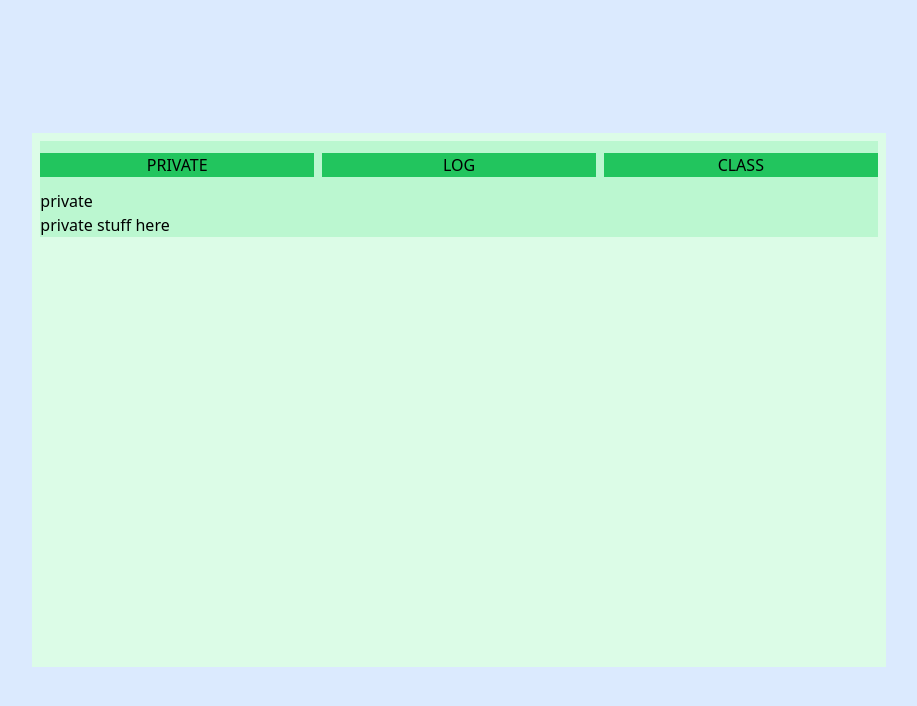
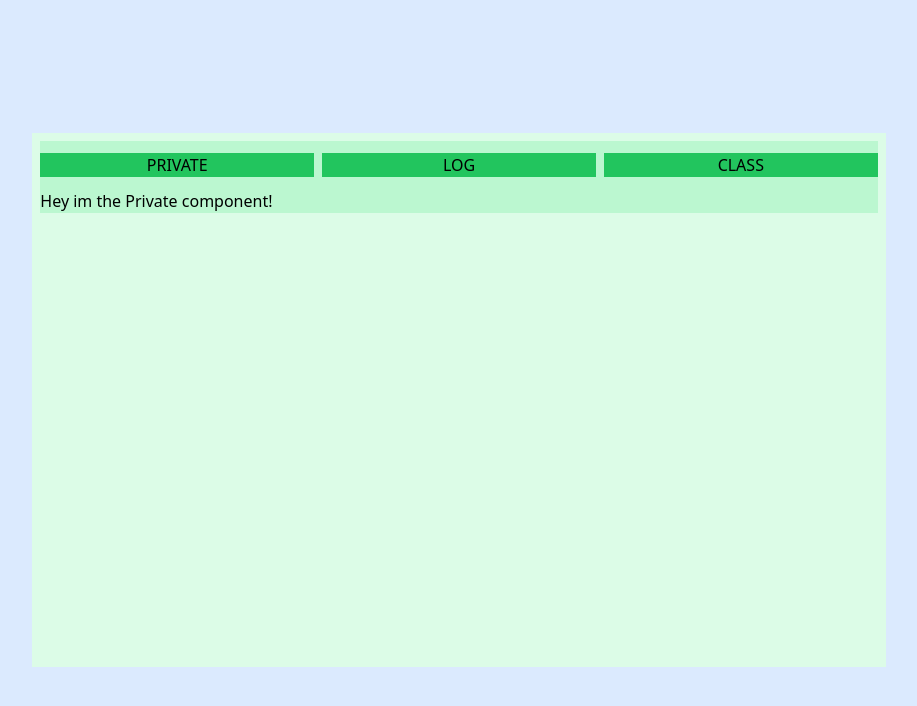
Before and after one commit to RobJJ/crud-client-app, a React (Create React App) app: page / in a window 1280 px wide. Both pictures are taken after a click on the element "PRIVATE". Shown: the top 706 px of the page, without its empty margins (181-1098 px from the left). Built offline with nearby package versions, Linux system fonts and the light colour scheme.

Commit message:
Added a dynamic rendering of the correct component on request of tag

```diff
--- /dev/null
+++ b/src/Components/Log/Log-class-component.jsx
@@ -0,0 +1,9 @@
+import React from "react";
+//
+//
+
+function LogClass(params) {
+  return <div>Hey im the Class component!</div>;
+}
+
+export default LogClass;
--- a/src/Components/Log/Log-parent-component.jsx
+++ b/src/Components/Log/Log-parent-component.jsx
@@ -1,4 +1,7 @@
 import React, { useRef, useState } from "react";
+// Component imports
+import LogClass from "./Log-class-component";
+import LogPrivate from "./Log-private-component";
 //
 const privateInfo = {
   name: "private",
@@ -8,10 +11,14 @@ const classInfo = {
   name: "class",
   info: "class stuff here",
 };
+const LogPage = {
+  private: <LogPrivate />,
+  class: <LogClass />,
+};
 
 function Log(params) {
   //
-  const [currentLogPage, setCurrentLogPage] = useState({});
+  const [currentLogPage, setCurrentLogPage] = useState("");
 
   const tray = useRef();
   //
@@ -21,8 +28,8 @@ function Log(params) {
     // check what is requested based on click
     // set the currentPage to the correct obj.
     pageRequested === "log-private"
-      ? setCurrentLogPage(privateInfo)
-      : setCurrentLogPage(classInfo);
+      ? setCurrentLogPage("private")
+      : setCurrentLogPage("class");
     //
     if (tray.current.classList.contains("hidden")) {
       tray.current.classList.remove("hidden");
@@ -55,8 +62,7 @@ function Log(params) {
         </div>
         {/* The expandable section of the div.. The contents depends on the click */}
         <div ref={tray} className="hidden ">
-          <h2>{currentLogPage.name}</h2>
-          <p>{currentLogPage.info}</p>
+          {LogPage[`${currentLogPage}`]}
         </div>
       </div>
     </div>
--- /dev/null
+++ b/src/Components/Log/Log-private-component.jsx
@@ -0,0 +1,9 @@
+import React from "react";
+//
+//
+
+function LogPrivate(params) {
+  return <div>Hey im the Private component!</div>;
+}
+
+export default LogPrivate;
```
